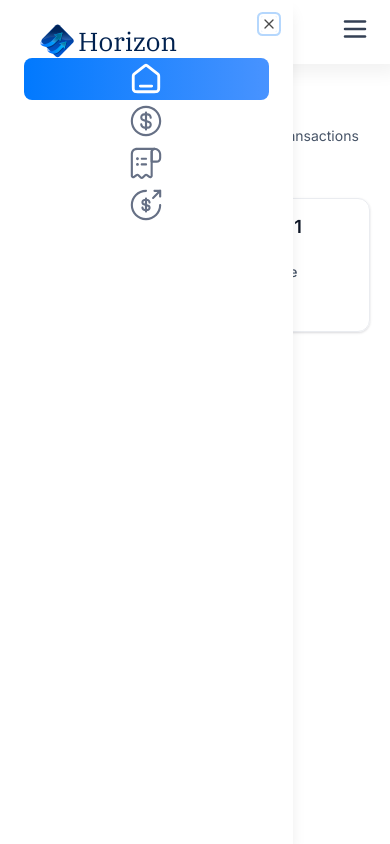
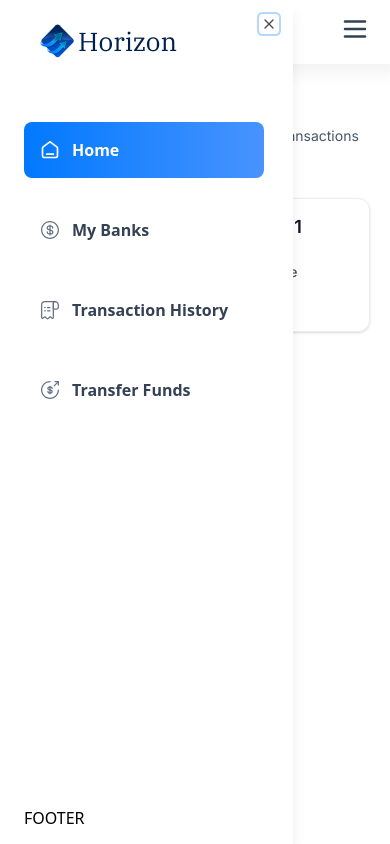
Before and after one commit to lichader/my-banking, a Next.js app: page / in a window 390 px wide. Both pictures are taken after a click on the button 355 px from the left and 29 px from the top of the page. Built offline with nearby package versions, Linux system fonts and the light colour scheme; grey boxes are pictures that could not be loaded.

Commit message:
mobile nav bar. Video time: 1:15:30

```diff
--- a/components/MobileNav.tsx
+++ b/components/MobileNav.tsx
@@ -1,6 +1,11 @@
 "use client";
 import React from "react";
-import { Sheet, SheetContent, SheetTrigger } from "@/components/ui/sheet";
+import {
+  Sheet,
+  SheetClose,
+  SheetContent,
+  SheetTrigger,
+} from "@/components/ui/sheet";
 import Image from "next/image";
 
 import Link from "next/link";
@@ -37,38 +42,48 @@
               Horizon
             </h1>
           </Link>
+
+          <div className="mobilenav-sheet">
+            <SheetClose asChild>
+              <nav className="flex h-full flex-col gap-6 pt-16 text-white">
                 {sidebarLinks.map((item) => {
                   const isActive =
-              pathname === item.route || pathname.startsWith(`${item.route}/`);
+                    pathname === item.route ||
+                    pathname.startsWith(`${item.route}/`);
                   return (
+                    <SheetClose asChild key={item.route}>
                       <Link
                         href={item.route}
                         key={item.label}
-                className={cn("sidebar-link", {
+                        className={cn("mobilenav-sheet_close w-full", {
                           "bg-bank-gradient": isActive,
                         })}
                       >
-                <div className="relative-size-6">
                         <Image
                           src={item.imgURL}
                           alt={item.label}
-                    width={34}
-                    height={34}
+                          width={20}
+                          height={20}
                           className={cn({
                             "brightness-[3] invert-0": isActive,
                           })}
                         />
-                </div>
                         <p
-                  className={cn("sidebar-label", {
+                          className={cn("text-16 font-semibold text-black-2", {
                             "!text-white": isActive,
                           })}
                         >
                           {item.label}
                         </p>
                       </Link>
+                    </SheetClose>
                   );
                 })}
+                USER
+              </nav>
+            </SheetClose>
+            FOOTER
+          </div>
         </SheetContent>
       </Sheet>
     </section>
```
Lines whose indentation alone changed are shown as unchanged.
